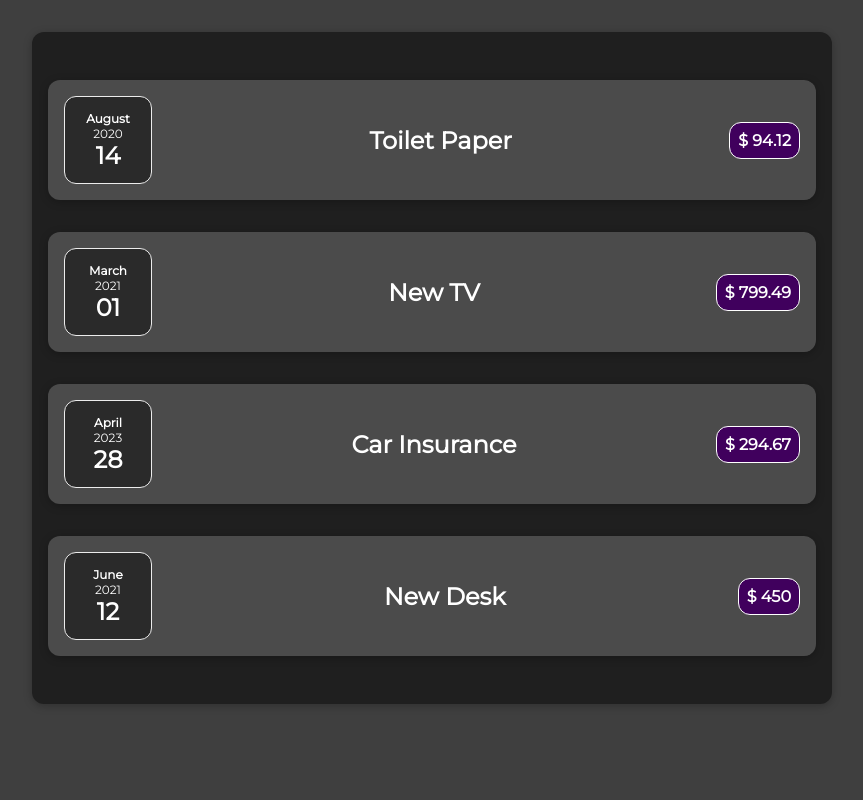
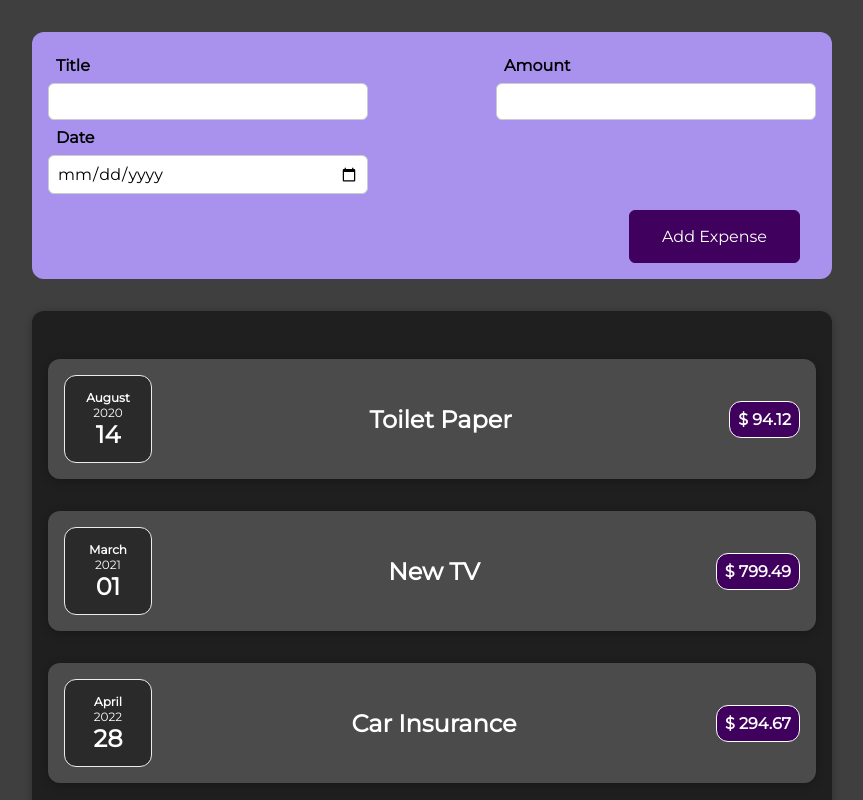
Before and after one commit to Anonymous-098/ExpenseTracker, a React (Create React App) app: page / in a window 1280 px wide. Shown: the top 800 px of the page, without its empty margins (208-1071 px from the left). Built offline with nearby package versions, Linux system fonts and the light colour scheme.

Commit message:
Added form without functioning

```diff
--- a/src/App.js
+++ b/src/App.js
@@ -1,5 +1,6 @@
 import React from "react";
 import Expenses from "./components/Expenses/Expenses";
+import NewExpenses from "./components/NewExpense/NewExpenses";
 
 const dummy_expenses = [
   {
@@ -18,7 +19,7 @@ const dummy_expenses = [
     id: "e3",
     title: "Car Insurance",
     amount: 294.67,
-    date: new Date(2023, 3, 28),
+    date: new Date(2022, 3, 28),
   },
   {
     id: "e4",
@@ -31,6 +32,7 @@ const dummy_expenses = [
 const App = () => {
   return (
     <div>
+      <NewExpenses />
       <Expenses expenses={dummy_expenses}/>
     </div>
   );
--- a/src/components/Expenses/ExpenseItem.js
+++ b/src/components/Expenses/ExpenseItem.js
@@ -1,10 +1,10 @@
-import React from "react";
+import React, { useState } from "react";
 import "./ExpenseItem.css";
 import ExpenseDate from "./ExpenseDate";
 import Card from "../UI/Card";
 
 const ExpenseItem = (props) => {
-  const title = props.expensesDetails.title;
+  let title = props.expensesDetails.title;
   const amount = props.expensesDetails.amount;
   const date = new Date(props.expensesDetails.date);
 
--- /dev/null
+++ b/src/components/NewExpense/ExpenseForm.css
@@ -0,0 +1,42 @@
+.new-expense__controls{
+    display: flex;
+    flex-wrap: wrap;
+    justify-content: space-between;
+    padding: 1rem;
+}
+
+.new-expense__control input{
+    font: inherit;
+    width: 20rem;
+    border-radius: 6px;
+    padding: 0.5rem;
+    border: 1px solid #ccc;
+    max-width: 100%;
+}
+
+.new-expense__control label{
+    display: block;
+    font-weight: bold;
+    margin: 0.5rem;
+}
+
+.new-expense__actions{
+    text-align: right;
+}
+
+.new-expense__actions button{
+    font: inherit;
+    border-radius: 6px;
+    padding: 1rem 2rem;
+    border: 1px solid #40005d;
+    margin-right: 2rem;
+    margin-bottom: 1rem;
+    cursor: pointer;
+    background-color: #40005d;
+    color: white;
+}
+
+.new-expense__actions button:hover{
+    background-color: #510674;
+    border-color: #510674;
+}
--- /dev/null
+++ b/src/components/NewExpense/ExpenseForm.js
@@ -0,0 +1,28 @@
+import React from "react";
+import './ExpenseForm.css';
+
+const ExpenseForm = () => {
+  return (
+    <form>
+      <div className="new-expense__controls">
+        <div className="new-expense__control">
+          <label>Title</label>
+          <input type="text"></input>
+        </div>
+        <div className="new-expense__control">
+          <label>Amount</label>
+          <input type="number" min="0.1" step="0.1"></input>
+        </div>
+        <div className="new-expense__control">
+          <label>Date</label>
+          <input type="date" min="2020-01-01" max="2023-12-31"></input>
+        </div>
+      </div>
+      <div className="new-expense__actions">
+          <button>Add Expense</button>
+      </div>
+    </form>
+  );
+};
+
+export default ExpenseForm;
--- /dev/null
+++ b/src/components/NewExpense/NewExpenses.css
@@ -0,0 +1,6 @@
+.new-expense{
+    width: 50rem;
+    background-color: #a892ee;
+    margin: 2rem auto;
+    border-radius: 12px;
+}
--- /dev/null
+++ b/src/components/NewExpense/NewExpenses.js
@@ -0,0 +1,13 @@
+import React from "react";
+import './NewExpenses.css';
+import ExpenseForm from "./ExpenseForm";
+
+const NewExpenses = () =>{
+    return(
+        <div className="new-expense">
+            <ExpenseForm />
+        </div>
+    )
+}
+
+export default NewExpenses;
```
